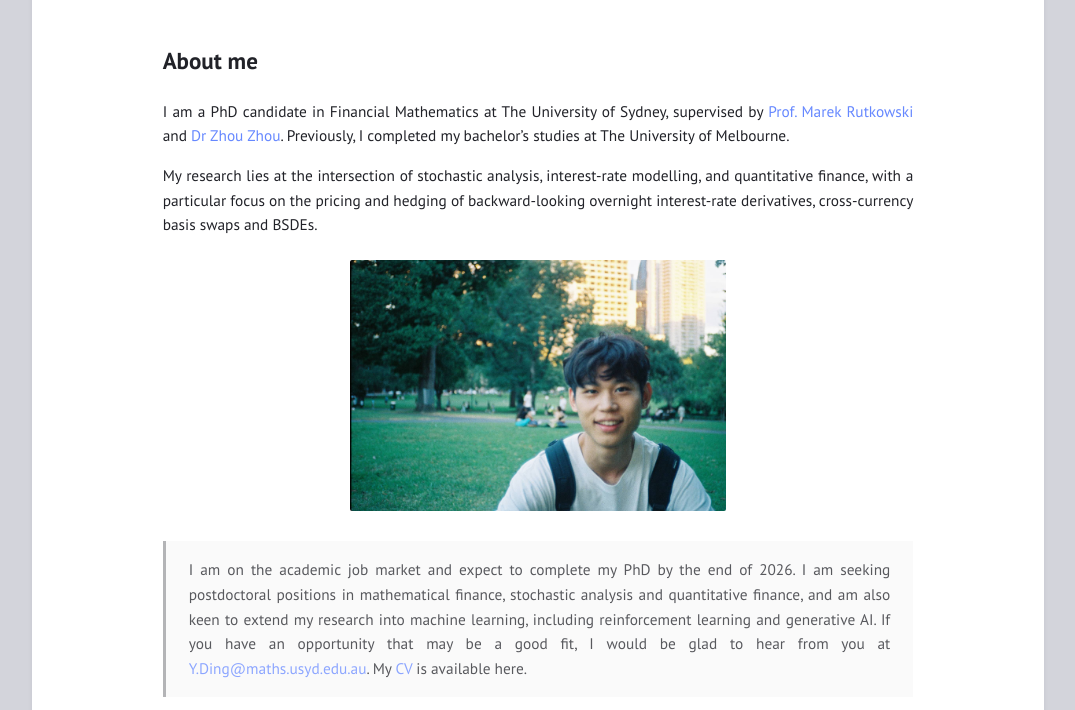
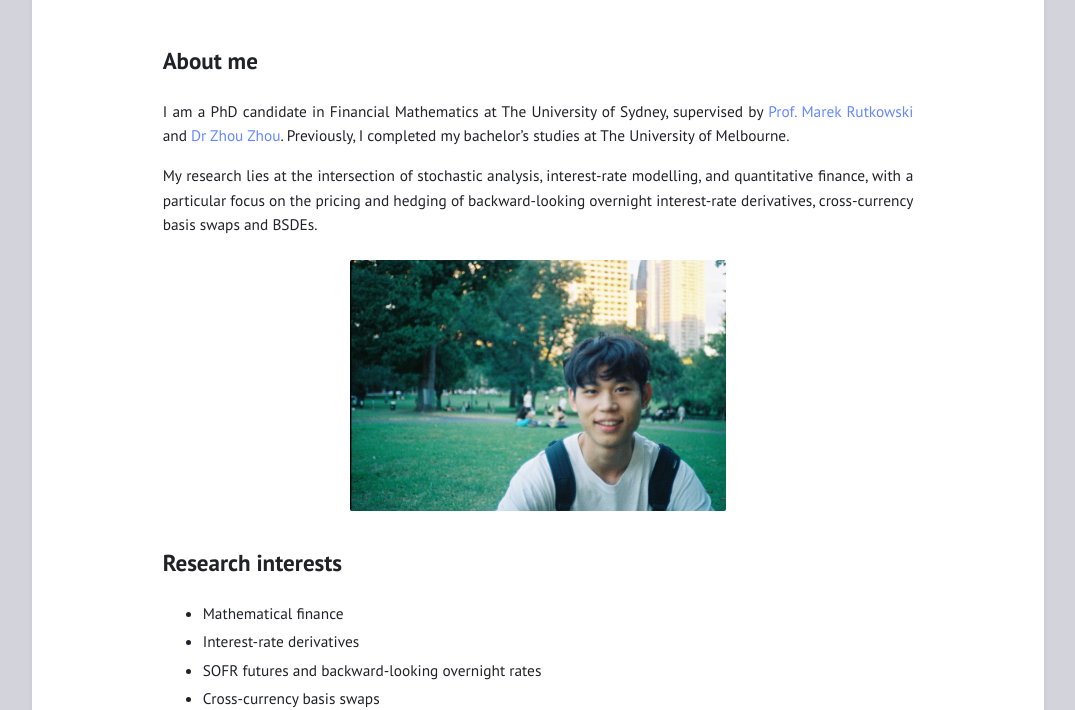
Before and after one commit to YININGDING/YiningDing.github.io, a plain HTML site: page index.html in a window 1280 px wide. Shown: the part 97-807 px from the top of the page, without its empty margins (102-1177 px from the left). Drawn offline with Linux system fonts and the light colour scheme.

Commit message:
update homepage got rid of job market stuff

```diff
--- a/index.html
+++ b/index.html
@@ -25,10 +25,6 @@
   <div style="text-align:center;">
     <img src="/assets/profile.jpg" alt="Yining Ding" width="50%" />
   </div>
-
-  <blockquote>
-    <p>I am on the academic job market and expect to complete my PhD by the end of 2026. I am seeking postdoctoral positions in mathematical finance, stochastic analysis and quantitative finance, and am also keen to extend my research into machine learning, including reinforcement learning and generative AI. If you have an opportunity that may be a good fit, I would be glad to hear from you at <a href="mailto:Y.Ding@maths.usyd.edu.au">Y.Ding@maths.usyd.edu.au</a>. My <a href="/assets/Yining_Ding_CV.pdf">CV</a> is available here.</p>
-  </blockquote>
 
   <h2 id="research-interests">Research interests</h2>
 <ul>
```
